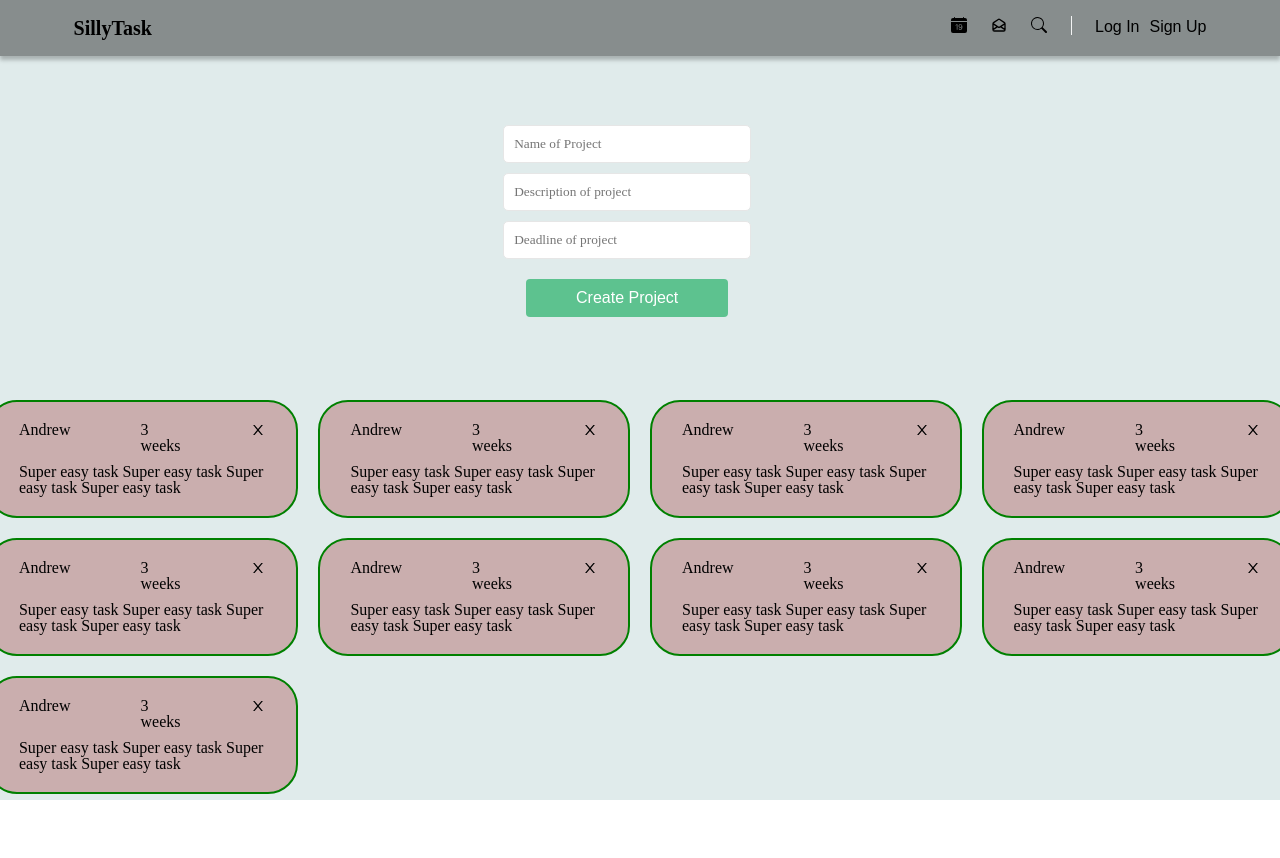
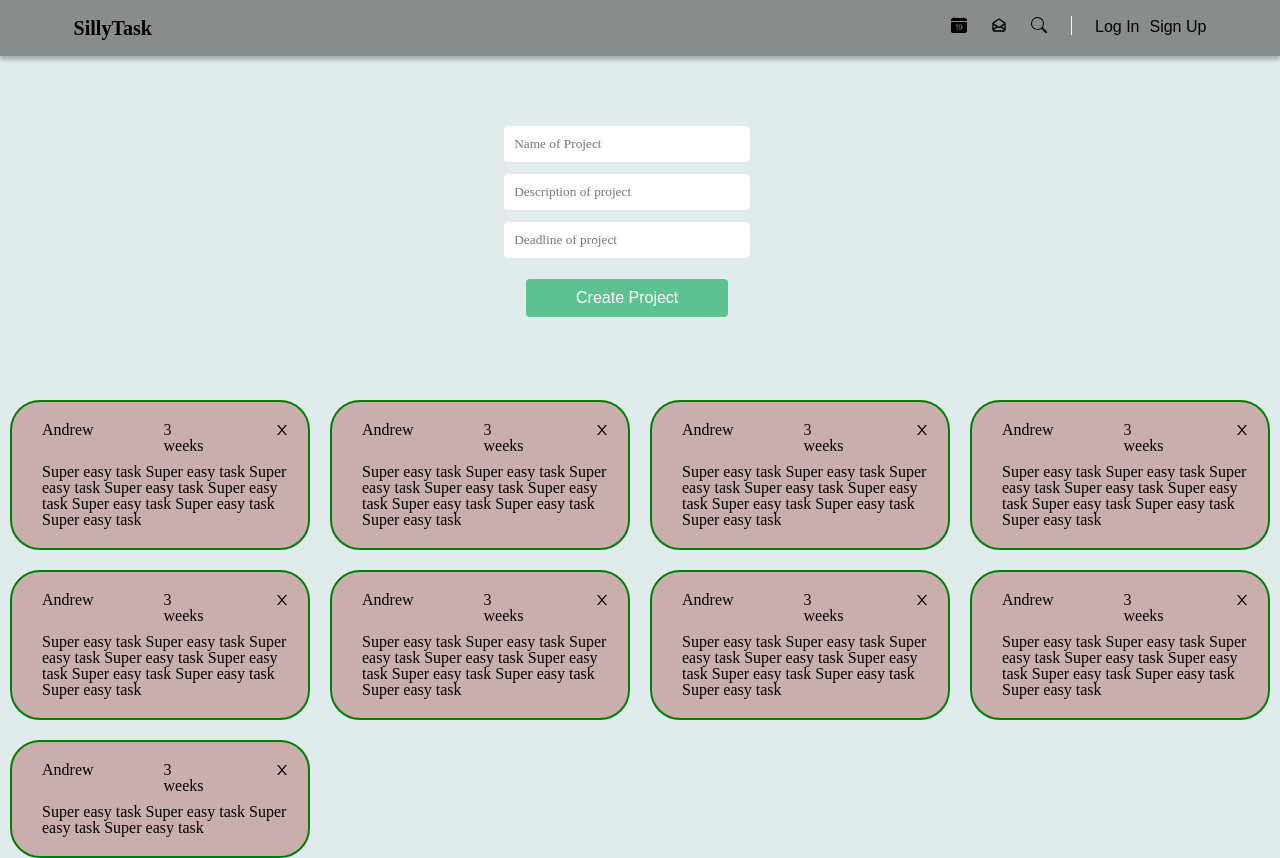
Before and after one commit to m4cy43/task_manager, a React (Create React App) app in the folder client/: page / in a window 1280 px wide. Before the commit the page ends 800 px from the top, so only its background shows below. Built offline with nearby package versions, Linux system fonts and the light colour scheme.

Commit message:
get rid of freaking img

```diff
--- a/client/src/components/Header.jsx
+++ b/client/src/components/Header.jsx
@@ -16,7 +16,7 @@ import ReactDOM from "react-dom/client";
 // }
 function Header() {
     return (
-        <div className="back-image">
+        <>
             <header className="task-manager_head-menu">
                 <div className="task-manager_head-navigation">
                 <Link to="/">
@@ -47,7 +47,7 @@ function Header() {
                     </ul>
                 </div>
             </header>
-        </div>
+        </>
     )
 }
 // const root = ReactDOM.createRoot(document.getElementById("root"));
--- a/client/src/index.css
+++ b/client/src/index.css
@@ -47,12 +47,10 @@ a{
     color: black;
 }
 
-.back-image{
-    width: 100vw;
-    height: 100vh;
-    background-image: url(./images/Back-Task.jpg);
-    background-size: cover;
+body{
+    background-color:#e0ebeb;
 }
+
 .task-manager_name{
     margin: 18px 0;
     font-size: 20px;
@@ -272,13 +270,15 @@ a{
     flex-direction: column;
     align-items: center;
 
+
 }
 .main-page-tasks{
     display: grid;
-    grid-template-columns:auto auto auto auto;
+    grid-template-columns:300px 300px 300px 300px;
     column-gap: 20px;
     row-gap: 20px;
     position: absolute;
+
     top: 50%;
 
 }
--- a/client/src/pages/MainPage.jsx
+++ b/client/src/pages/MainPage.jsx
@@ -5,25 +5,20 @@ import { useEffect } from 'react';
 
 function MainPage() {
 
-    useEffect(()=>{
-        let headImage=document.querySelector(".back-image");
-        headImage.style.backgroundImage="none";
-        headImage.style.background="#e0ebeb";
-    }, []);
     return (
         <div className="main-page">
             <MainForm />
             <div className="main-page-task">
                 <div className="main-page-tasks">
-                    <TaskItem goal={{name: "Andrew", content: "Super easy task Super easy task Super easy task Super easy task"}} deadline={"3 weeks"}/>
-                    <TaskItem goal={{name: "Andrew", content: "Super easy task Super easy task Super easy task Super easy task"}} deadline={"3 weeks"}/>
-                    <TaskItem goal={{name: "Andrew", content: "Super easy task Super easy task Super easy task Super easy task"}} deadline={"3 weeks"}/>
-                    <TaskItem goal={{name: "Andrew", content: "Super easy task Super easy task Super easy task Super easy task"}} deadline={"3 weeks"}/>
-                    <TaskItem goal={{name: "Andrew", content: "Super easy task Super easy task Super easy task Super easy task"}} deadline={"3 weeks"}/>
-                    <TaskItem goal={{name: "Andrew", content: "Super easy task Super easy task Super easy task Super easy task"}} deadline={"3 weeks"}/>
-                    <TaskItem goal={{name: "Andrew", content: "Super easy task Super easy task Super easy task Super easy task"}} deadline={"3 weeks"}/>
-                    <TaskItem goal={{name: "Andrew", content: "Super easy task Super easy task Super easy task Super easy task"}} deadline={"3 weeks"}/>
-                    <TaskItem goal={{name: "Andrew", content: "Super easy task Super easy task Super easy task Super easy task"}} deadline={"3 weeks"}/>
+                    <TaskItem goal={{name: "Andrew", content: "Super easy task Super easy task Super easy task Super easy task Super easy task Super easy task Super easy task Super easy task"}} deadline={"3 weeks"}/>
+                    <TaskItem goal={{name: "Andrew", content: "Super easy task Super easy task Super easy task Super easy task Super easy task Super easy task Super easy task Super easy task"}} deadline={"3 weeks"}/>
+                    <TaskItem goal={{name: "Andrew", content: "Super easy task Super easy task Super easy task Super easy task Super easy task Super easy task Super easy task Super easy task"}} deadline={"3 weeks"}/>
+                    <TaskItem goal={{name: "Andrew", content: "Super easy task Super easy task Super easy task Super easy task Super easy task Super easy task Super easy task Super easy task"}} deadline={"3 weeks"}/>
+                    <TaskItem goal={{name: "Andrew", content: "Super easy task Super easy task Super easy task Super easy task Super easy task Super easy task Super easy task Super easy task"}} deadline={"3 weeks"}/>
+                    <TaskItem goal={{name: "Andrew", content: "Super easy task Super easy task Super easy task Super easy task Super easy task Super easy task Super easy task Super easy task"}} deadline={"3 weeks"}/>
+                    <TaskItem goal={{name: "Andrew", content: "Super easy task Super easy task Super easy task Super easy task Super easy task Super easy task Super easy task Super easy task"}} deadline={"3 weeks"}/>
+                    <TaskItem goal={{name: "Andrew", content: "Super easy task Super easy task Super easy task Super easy task Super easy task Super easy task Super easy task Super easy task"}} deadline={"3 weeks"}/>
+                    <TaskItem goal={{name: "Andrew", content: "Super easy task Super easy task Super easy task Super easy task "}} deadline={"3 weeks"}/>
                 </div>
             </div>
 
```
